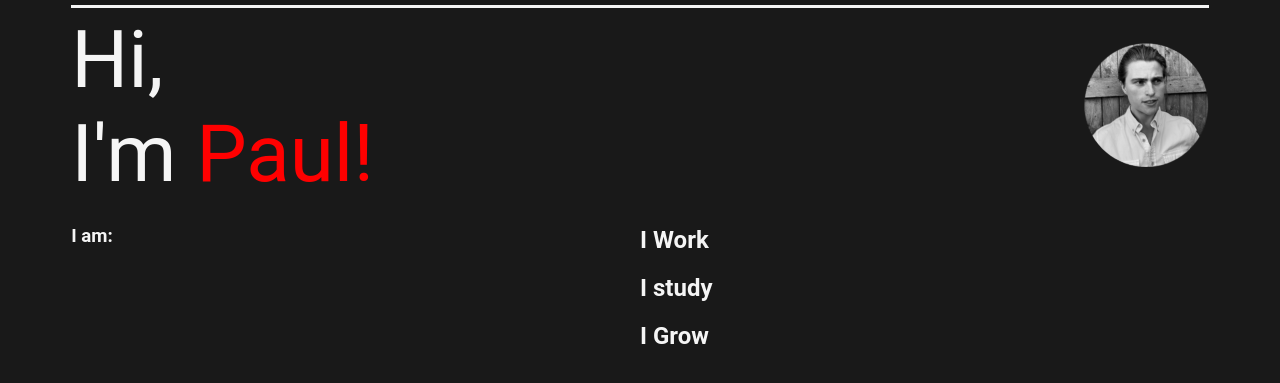
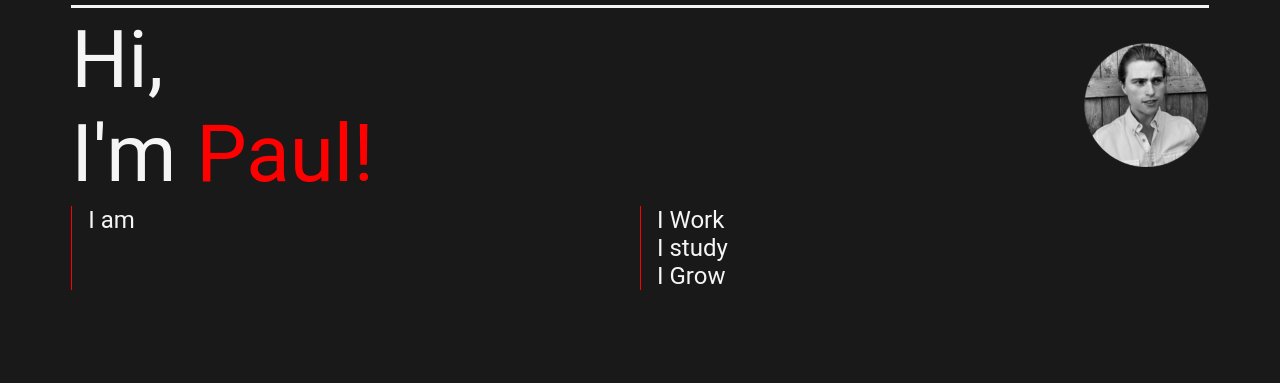
Before and after one commit to Sgt-Forge/paulnak, a Flask app: page / in a window 1280 px wide. Shown: the part 112-495 px from the top of the page. Run offline with Flask 2, Linux system fonts and the light colour scheme.

Commit message:
Some more style updates

```diff
--- a/app/static/css/all.css
+++ b/app/static/css/all.css
@@ -6,6 +6,8 @@ body{
 
 h1,h2,h3,h4,h5,h6 {
     color: whitesmoke;
+    margin: 0;
+    font-weight: unset;
 }
 
 li {
@@ -39,13 +41,6 @@ ul{
     height:46px;
 }
 
-.card{
-    position:relative;
-    display:flex;
-    border-radius:10px;
-    max-width:700px;
-}
-
 .col {
     display: block;
 }
@@ -73,20 +68,21 @@ ul{
 }
 
 .slide-left {
-    animation: slide-left-slow 1s;
+    animation: slide-left-slow 2s;
 }
 .slide-left-slow {
-    animation: slide-left-slow 2s;
+    animation: slide-left-slow 3s;
 }
 
 .theme{
     color: red;
+    margin: auto 0;
 }
 
 .title {
-    font-size: 5rem!important;
-    font-weight: 400;
+    font-size: 5rem;
     color: whitesmoke;
+    max-width: 300px;
 }
 
 @keyframes slide-left-slow {
@@ -100,6 +96,11 @@ ul{
     }
 }
 
+.topic {
+    border-left: 1px solid red;
+    padding-left: 1em;
+}
+
 #icon{
     display: flex;
     max-width: 100px;
@@ -111,7 +112,14 @@ ul{
 */
 
 @media screen and (max-width: 768px){
-
+    .name {
+        margin: auto 0;
+    }
+    .title {
+        font-size: 2rem;
+        color: whitesmoke;
+        max-width: 150px;
+    }
     .col-sm-12 {
         width: 100%;
     }
--- a/app/templates/index.html
+++ b/app/templates/index.html
@@ -57,30 +57,28 @@
     <div class="border"></div>
 
     <div class="row">
-        <div class="col">
-            <div class="card slide-left title">
-                Hi,
-            </div>
-            <div class="card slide-left-slow title">
-                I'm<span class="theme">&nbsp;Paul!</span>
-            </div>
+        <div class="col name">
+            <h1 class="slide-left title">
+                    Hi,
+                    I'm<span class="theme slide-left-slow">&nbsp;Paul!</span>
+            </h1>
         </div>
         <div class="col profile-pic">
             <img class="profile-pic" src="../static/img/profile1-small.png">
         </div>
     </div>
     <div class="row">
-        <div class="col-sm-12 col-md-6">
-            <h3>I am:</h3>
+        <div class="col topic">
+            <h2>I am</h2>
         </div>
         <div class="col-sm-12 col-md-6">
-            <div class="col-sm-12">
+            <div class="col-sm-12 topic">
                 <h2>I Work</h2>
             </div>
-            <div class="col-sm-12">
+            <div class="col-sm-12 topic">
                 <h2>I study</h2>
             </div>
-            <div class="col-sm-12">
+            <div class="col-sm-12 topic">
                 <h2>I Grow</h2>
             </div>
         </div>
```
Also changed, not shown: app/static/img/profile2-small.png (added).
